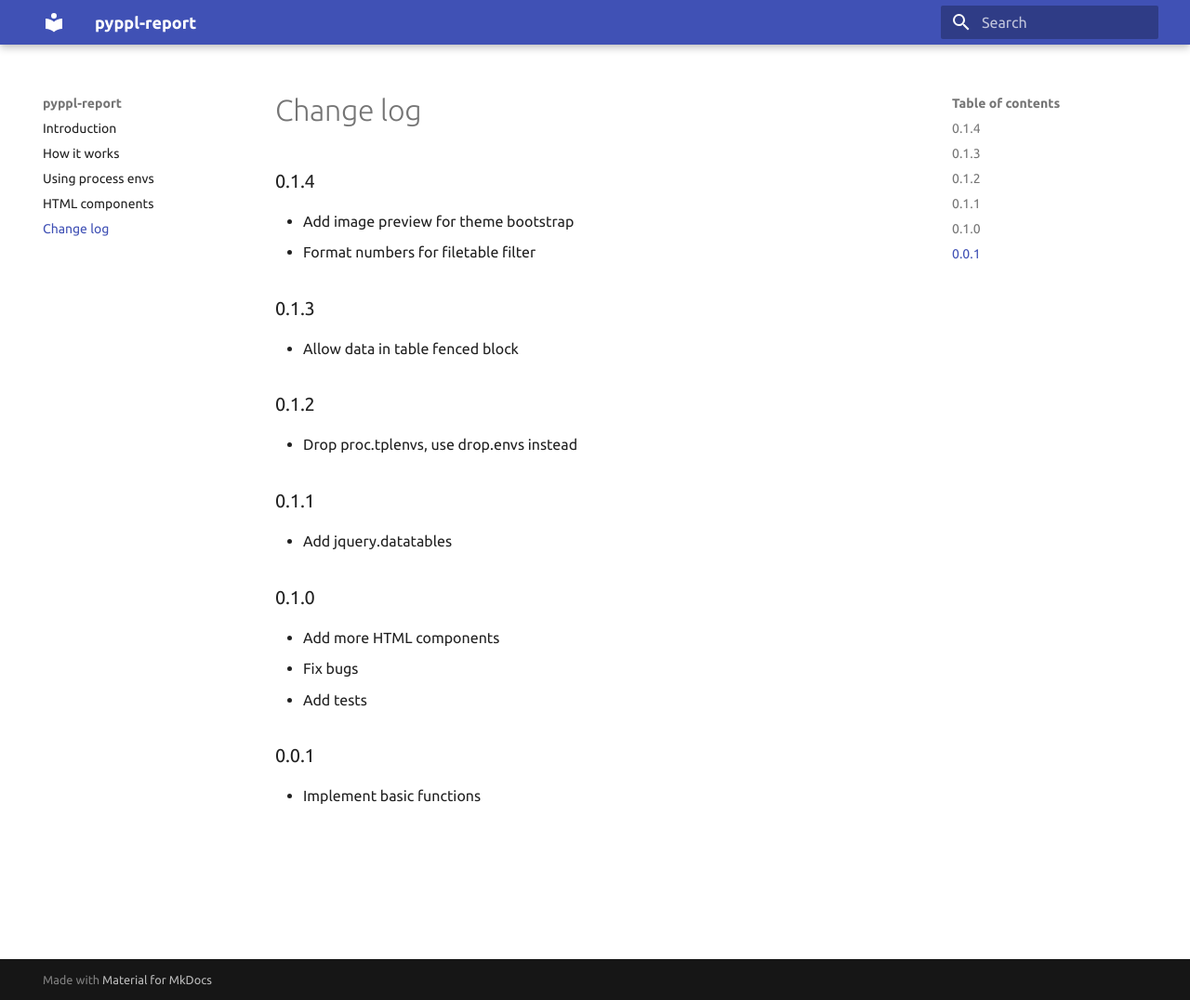
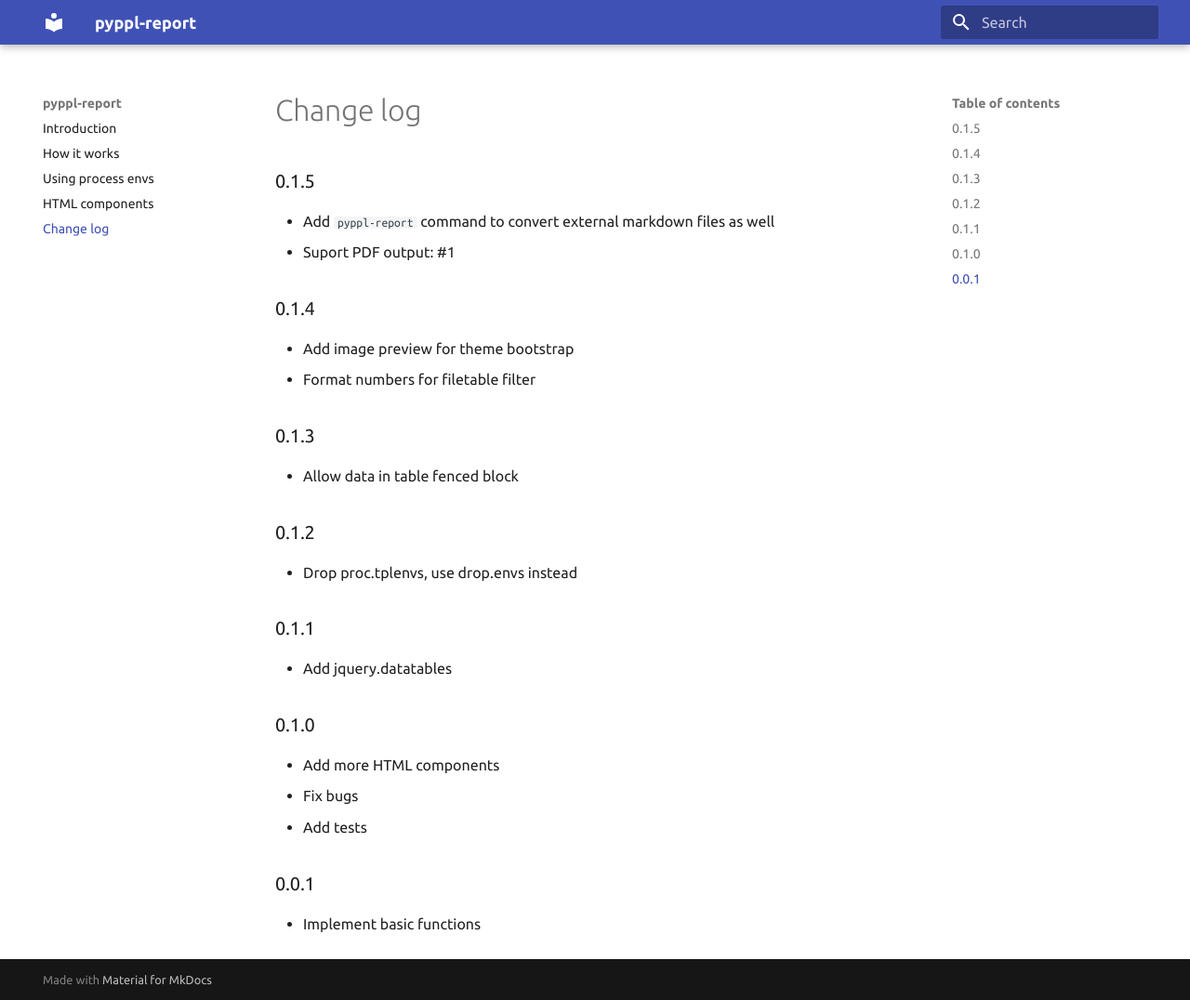
Before and after one commit to pwwang/pyppl_report, an MkDocs documentation site: the page built from docs/CHANGELOG.md, in a window 1280 px wide and 1076 px high. Shown: the whole window at 93% size. Built offline with MkDocs 1.6.1 and Material for MkDocs 9.7.7, drawn with Linux system fonts in a browser that asks for light colours.

Commit message:
Support PDF, update changelog

```diff
--- a/docs/CHANGELOG.md
+++ b/docs/CHANGELOG.md
@@ -1,3 +1,7 @@
+## 0.1.5
+- Add `pyppl-report` command to convert external markdown files as well
+- Suport PDF output: #1
+
 ## 0.1.4
 - Add image preview for theme bootstrap
 - Format numbers for filetable filter
```
